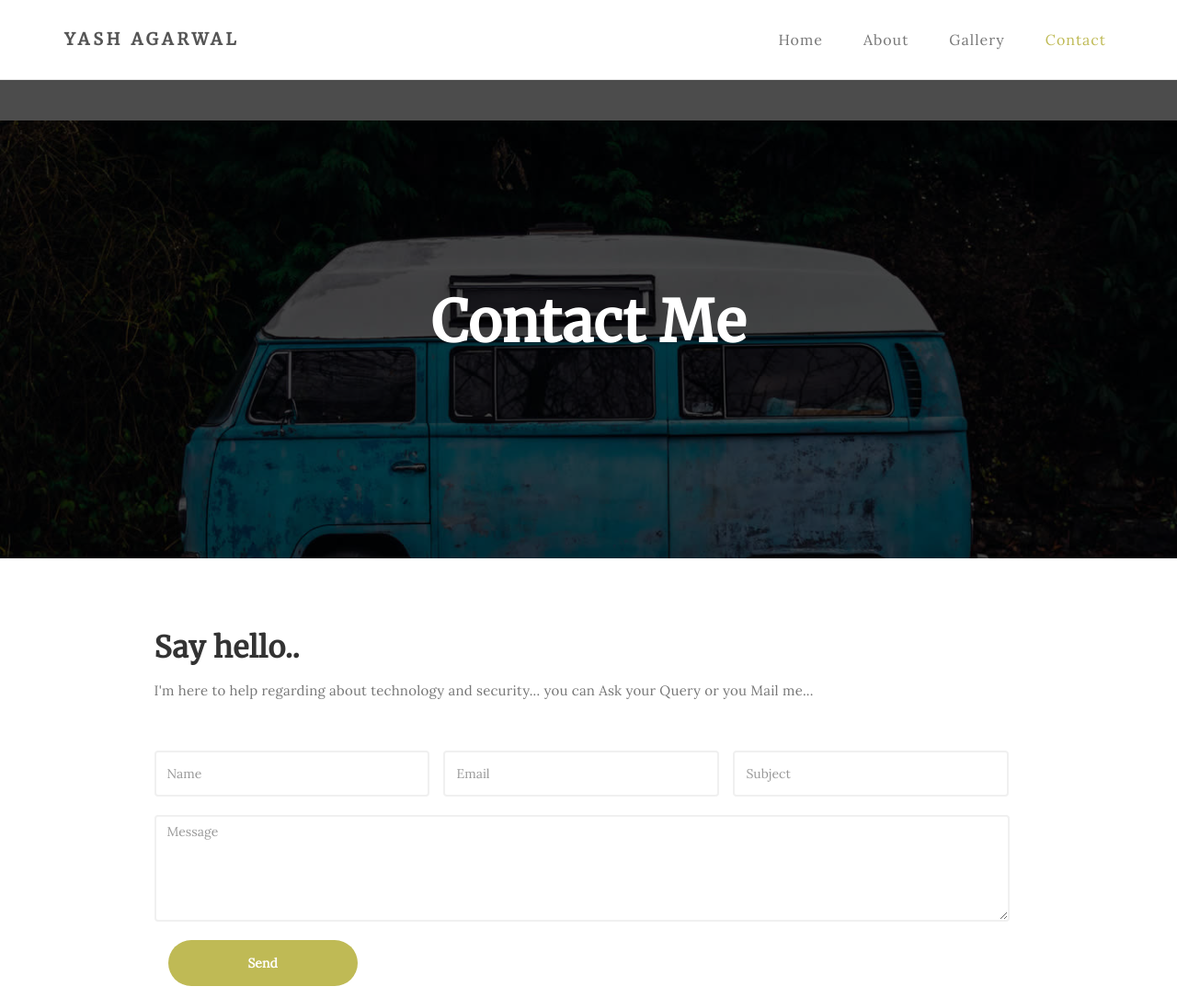
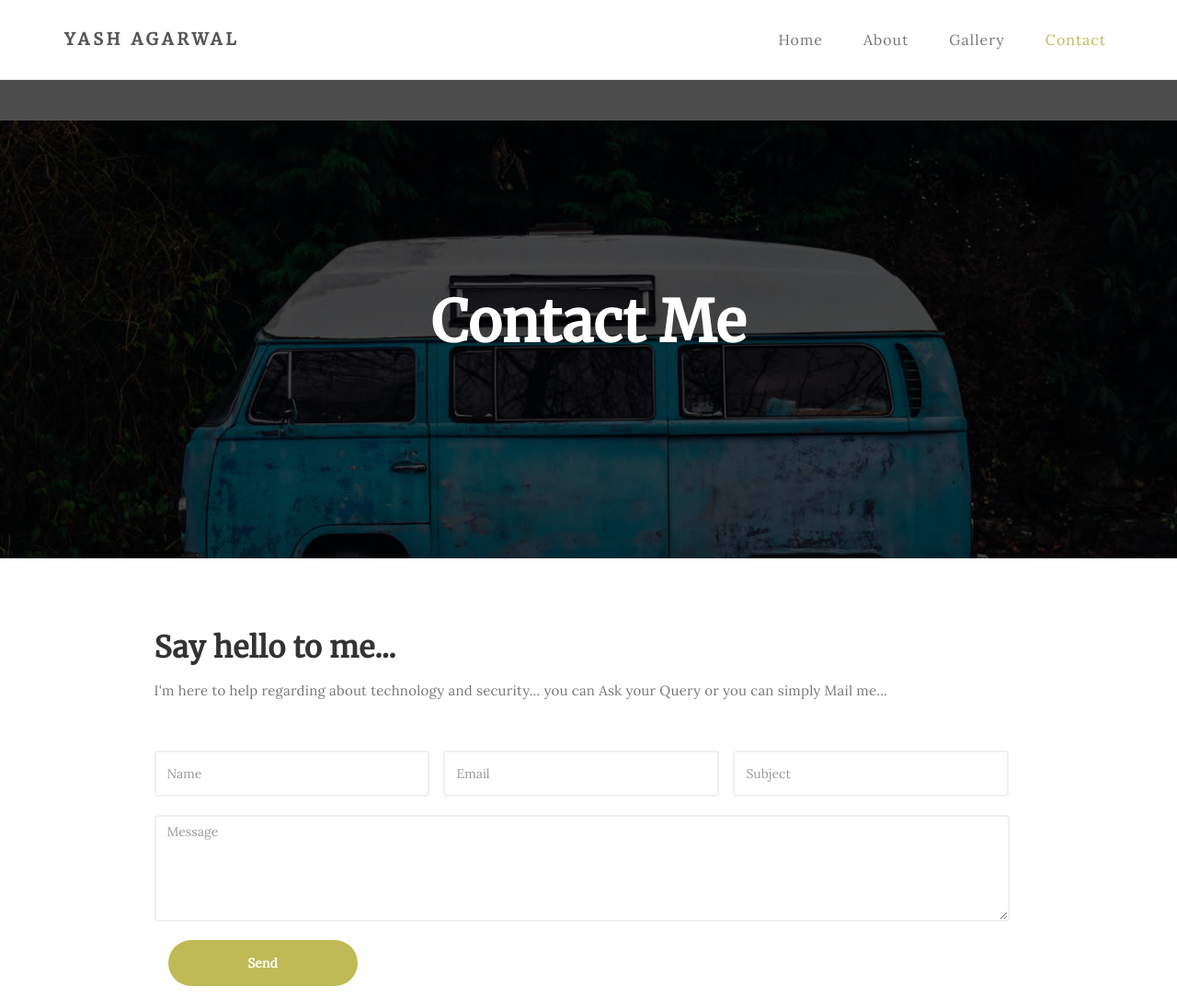
Before and after one commit to YashAgarwalDev/Temp-Webpage, a plain HTML site: page contact.html in a window 1280 px wide. Shown: the top 1085 px of the page at 92% size. Drawn offline with Linux system fonts and the light colour scheme.

Commit message:
Update contact.html

```diff
--- a/contact.html
+++ b/contact.html
@@ -80,9 +80,9 @@ Want to contact me...
           <div class="row">
 
                <div class="col-md-offset-1 col-md-10 col-sm-12">
-                    <h2>Say hello..</h2>
+                    <h2>Say hello to me...</h2>
                     <p>I'm here to help regarding about technology and security...
-                    you can Ask your Query or you Mail me...</p>
+                    you can Ask your Query or you can simply Mail me...</p>
 
                     <form action="#" method="post">
                          <div class="col-md-4 col-sm-4">
@@ -136,8 +136,7 @@ Want to contact me...
                     <ul class="social-icon">
                          <li><a href="https://www.instagram.com/yashagarwal.co" class="fa fa-Instagram"></a></li>
                          <li><a href="https://www.twitter.com/yash_developer" class="fa fa-twitter"></a></li>
-
-                         <li><a href="#" class="fa fa-linkedin"></a></li>
+                         <li><a href="https://www.linkedin.com/in/yash-agarwal-881a7b134/" class="fa fa-linkedin"></a></li>
                     </ul>
                </div>
 
```
